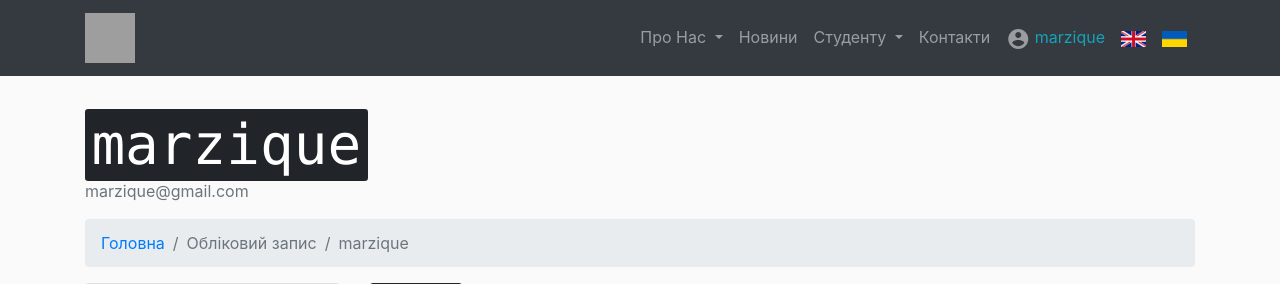
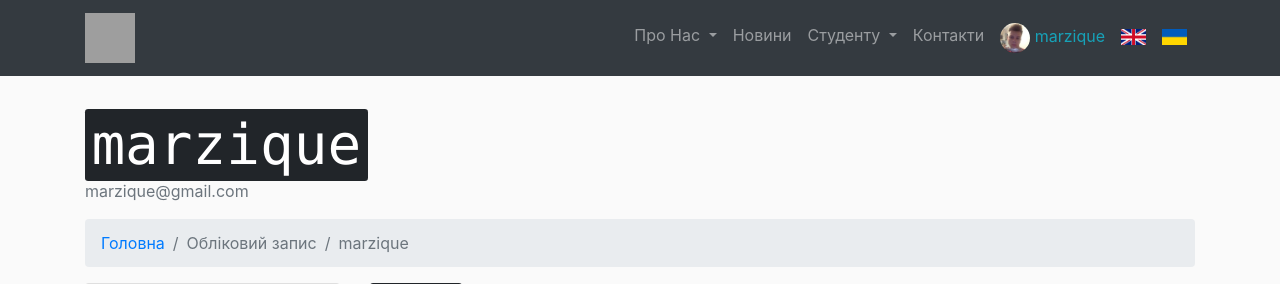
Before and after one commit to marzique/frecs2.0, a Flask app: page /account in a window 1280 px wide. Shown: the top 284 px of the page. Run offline with Flask 2, Linux system fonts and the light colour scheme; a user stored in the database is signed in; grey boxes labelled with a size stand in for pictures from a placeholder-image service; some libraries are stand-ins or nearby versions; some web fonts are replaced; grey boxes are pictures that could not be loaded.

Commit message:
profile picture in header menu

```diff
--- a/rpd_site/templates/account.html
+++ b/rpd_site/templates/account.html
@@ -1,4 +1,4 @@
-{% extends "layout.html" %}
+ {% extends "layout.html" %}
 
 {% block body %}
 
--- a/rpd_site/templates/layout.html
+++ b/rpd_site/templates/layout.html
@@ -77,7 +77,7 @@
             <li class="nav-item dropdown">
               {% if current_user.is_authenticated: %}
               <a class="nav-link" href="#" id="navbarDropdownBlog" data-toggle="dropdown" aria-haspopup="true" aria-expanded="false">
-                <i class="material-icons" style="vertical-align: middle;">account_circle</i>
+                <img src="{{ url_for('static', filename='img/avatars/' + current_user.image_file) }}" width="30" height="30"  class="rounded-circle" style="vertical-align: middle;" alt="Логотип Радіофізичного факультету">
                 <!-- username + color -->
                 <span class="text-info">{{ current_user.username }}</span>
               </a>
```
